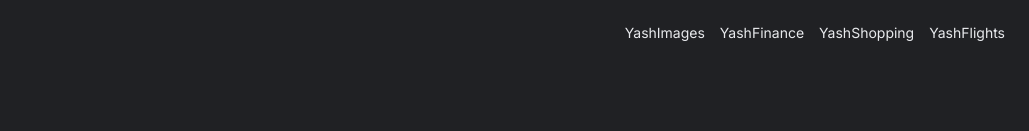
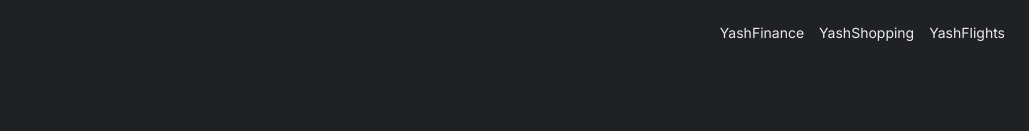
Before and after one commit to Yashchordiya15/Yashchordiya15.github.io, a plain HTML site: page index.html in a window 1280 px wide. Shown: the top 131 px of the page, without its empty margins (251-1280 px from the left). Drawn offline with nearby package versions, Linux system fonts and the light colour scheme.

Commit message:
Update index.html

```diff
--- a/index.html
+++ b/index.html
@@ -223,7 +223,6 @@
 <body>
 
     <header>
-        <a href="https://images.google.com/">YashImages</a>
         <a href="https://www.google.com/finance/">YashFinance</a>
         <a href="https://www.google.com/shopping">YashShopping</a>
         <a href="https://www.google.com/travel/flights">YashFlights</a>
```
